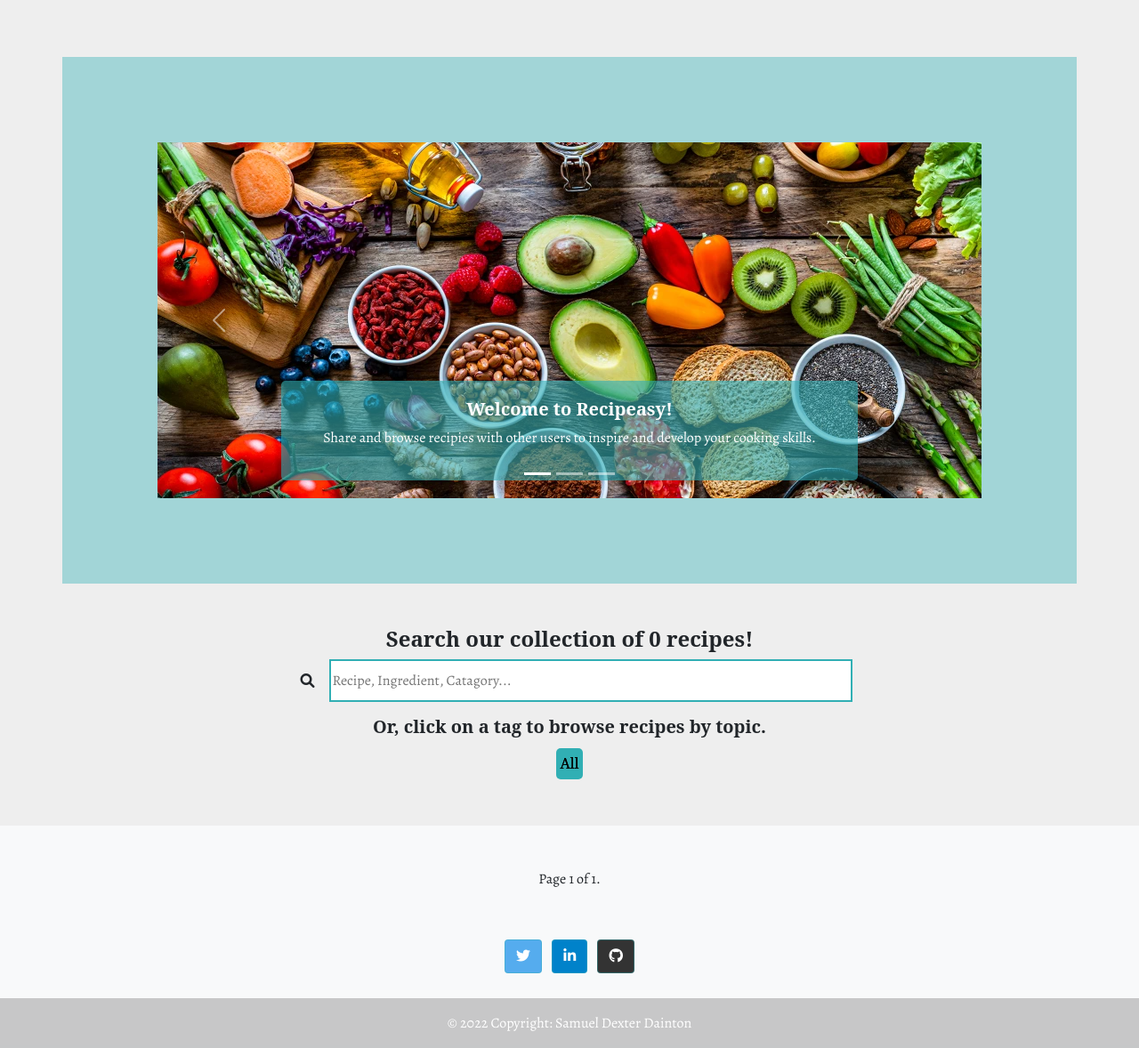
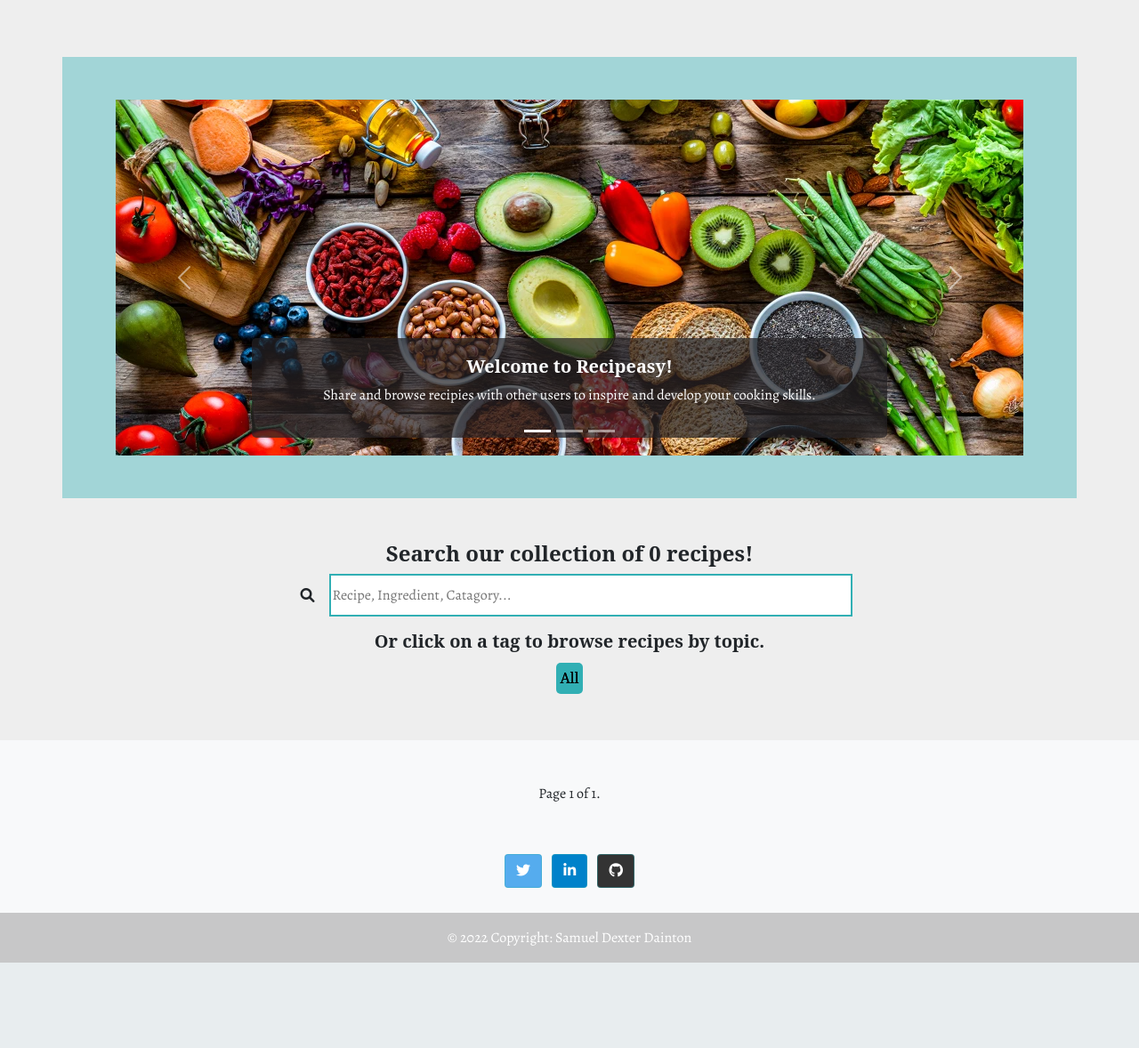
Before and after one commit to Samuel-Dainton/portfolio-project-4, a Django app: page / in a window 1280 px wide. Shown: the part 96-1274 px from the top of the page at 89% size. After the commit the page ends 1178 px from the top, so only its background shows below. Run offline with Django 3.2, Linux system fonts and the light colour scheme; data that the repository does not hold is empty; parts of the project's set-up code (start-up, migrations or seed data) failed here and were passed over; some web fonts are replaced.

Commit message:
Feat: styling to carousel

```diff
--- a/home/templates/home/browse.html
+++ b/home/templates/home/browse.html
@@ -2,7 +2,7 @@
     <div class="row height d-flex justify-content-center align-items-center">
 
         <div class="col-md-8 text-center">
-            <h5 class="mt-2">Or, click on a tag to browse recipes by topic.</h5>
+            <h5 class="mt-2">Or click on a tag to browse recipes by topic.</h5>
         </div>
 
         <div class="col-md-8 text-center">
--- a/home/templates/home/index.html
+++ b/home/templates/home/index.html
@@ -2,10 +2,10 @@
 {% load static %}
 {% block content %}
 
-<section class="py-5 text-center container carousel-container">
-    <div class="row py-lg-5">
-        <div class="col-lg-10 col-md-8 mx-auto">
-            <div id="carouselExampleCaptions" class="carousel slide" data-bs-ride="false">
+<section class="container mx-auto">
+    <div class="row p-3 p-md-5 text-center carousel-container">
+        <div class="col-12 mx-auto">
+            <div id="carouselExampleCaptions" class="carousel carousel-fade slide" data-ride="carousel">
                 <div class="carousel-indicators">
                     <button type="button" data-bs-target="#carouselExampleCaptions" data-bs-slide-to="0" class="active"
                         aria-current="true" aria-label="Slide 1"></button>
@@ -23,28 +23,31 @@
                                 skills.</p>
                         </div>
                     </div>
-                    <div class="carousel-item carousel-image-2">
-                        <div class="carousel-caption">
-                            <h5>Crying Tiger Salad</h5>
-                            <p>This week we're featuring this stunning new recipe, click <a>here</a> to read more.
-                            </p>
+                    <a href="#">
+                        <div class="carousel-item carousel-image-2">
+                            <div class="carousel-caption">
+                                <h5>Crying Tiger Salad</h5>
+                                <p>This week we're featuring this stunning new recipe, click here to read more.
+                                </p>
+                            </div>
                         </div>
-                    </div>
+                    </a>
                     <div class="carousel-item carousel-image-3">
-                        <div class="carousel-caption">
-                            <h5>Better Baking with Brad</h5>
-                            <p>These tips from our good friend Brad will help raise your baking to the next level.
+                        <div class="carousel-caption p-1">
+                            <h5>Coming Soon:<br>Better Baking with Brad</h5>
+                            <p>Next week we're going to be publishing our first article, starting with some baking tips
+                                from our good friend Brad who will help 'raise' your baking to the next level.
                             </p>
                         </div>
                     </div>
                 </div>
-                <button class="carousel-control-prev" type="button" data-bs-target="#carouselExampleCaptions"
-                    data-bs-slide="prev">
+                <button class="carousel-button carousel-control-prev" type="button"
+                    data-bs-target="#carouselExampleCaptions" data-bs-slide="prev">
                     <span class="carousel-control-prev-icon" aria-hidden="true"></span>
                     <span class="visually-hidden">Previous</span>
                 </button>
-                <button class="carousel-control-next" type="button" data-bs-target="#carouselExampleCaptions"
-                    data-bs-slide="next">
+                <button class="carousel-button carousel-control-next" type="button"
+                    data-bs-target="#carouselExampleCaptions" data-bs-slide="next">
                     <span class="carousel-control-next-icon" aria-hidden="true"></span>
                     <span class="visually-hidden">Next</span>
                 </button>
@@ -52,6 +55,7 @@
         </div>
     </div>
 </section>
+
 <div class="container mt-5 mb-2">
     <div class="row height d-flex justify-content-center align-items-center">
 
--- a/static/css/style.css
+++ b/static/css/style.css
@@ -16,12 +16,20 @@ a {
     text-decoration: none;
 }
 
+.nav-item {
+    transition: 0.5s;
+}
+
 .nav-item:hover {
     background-color: rgba(49, 175, 180, 0.4);
 }
 
 .btn {
     border: 1px solid rgba(49, 175, 180, 0.4);
+}
+
+button {
+    transition: 0.5s;
 }
 
 button:hover {
@@ -41,12 +49,16 @@ button:hover {
     margin-top: 4rem;
 }
 
+.carousel-button:hover {
+    background-color: transparent;
+}
+
 .carousel-item {
     height: 400px;
 }
 
 .carousel-caption {
-    background-color: rgba(49, 175, 180, 0.6);
+    background-color: #252225b7;;
     border-radius: 5px;
 }
 
```
